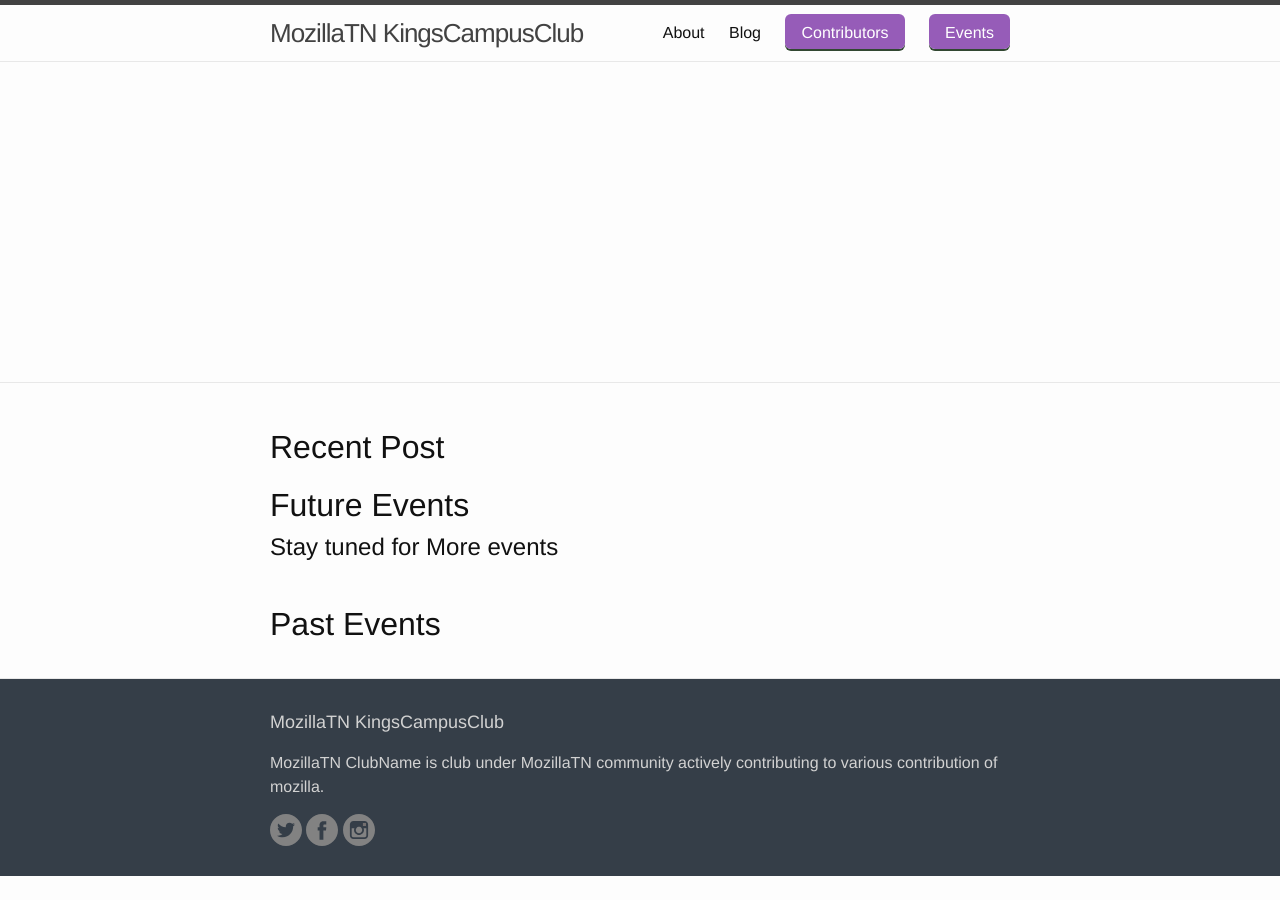
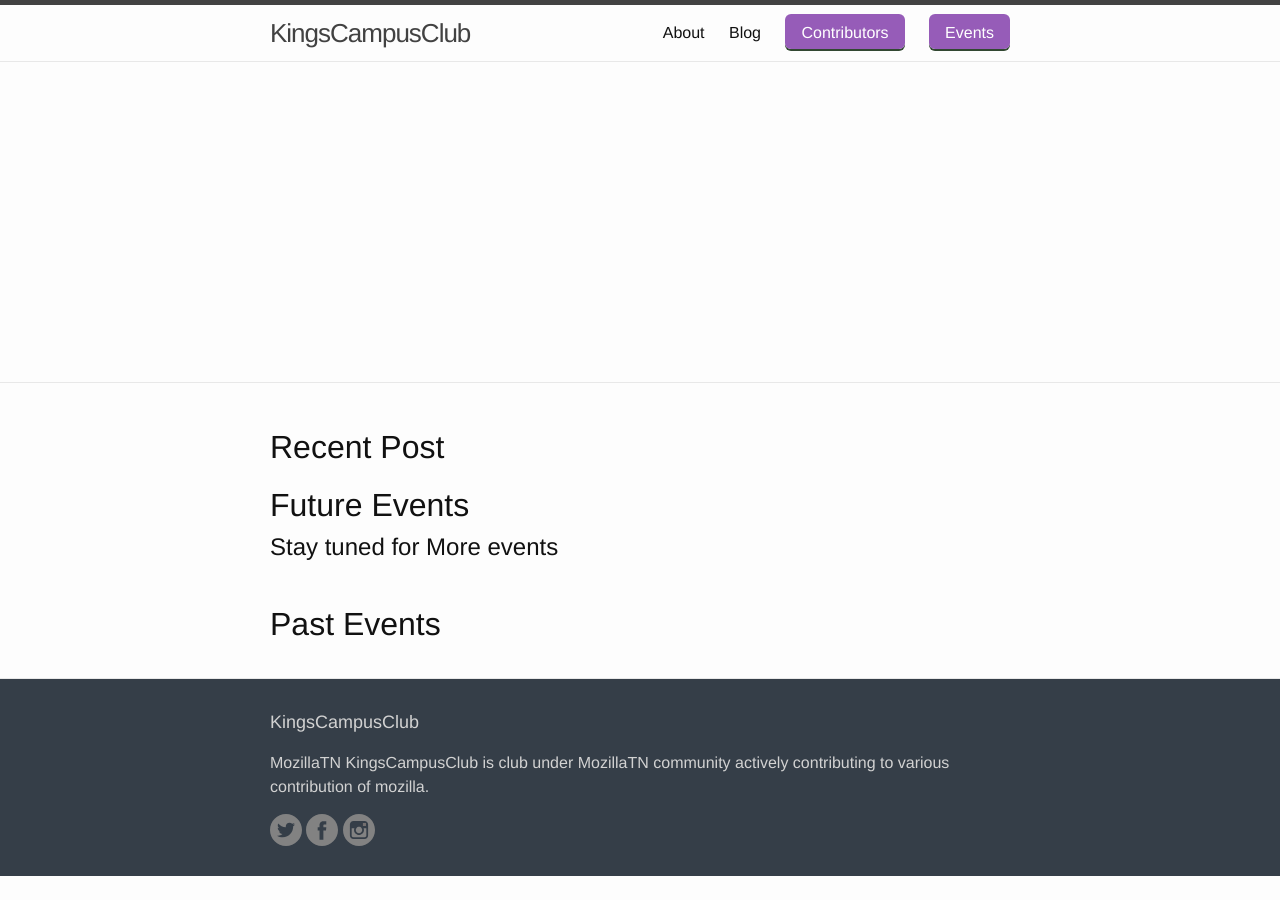
Before and after one commit to MozillaTN/KingsCampusClub, a Jekyll site: the page built from docs/index.html, in a window 1280 px wide. Built offline with Jekyll 4.4.1, drawn with Linux system fonts in a browser that asks for light colours.

Commit message:
Update _config.yml

```diff
--- a/docs/_config.yml
+++ b/docs/_config.yml
@@ -6,13 +6,13 @@
 # 'jekyll serve'. If you change this file, please restart the server process.
 
 # Site settings
-title: MozillaTN KingsCampusClub
+title: KingsCampusClub
 
 #What is the name of the events or talks you would like to host? (Example Brownbags, Talks, Lighting Talks)
 event_label: Events
 
 description: > # this means to ignore newlines until "baseurl:"
-  MozillaTN ClubName is club under MozillaTN community actively contributing to various contribution of mozilla.
+  MozillaTN KingsCampusClub is club under MozillaTN community actively contributing to various contribution of mozilla.
 
 baseurl: "" # the subpath of your site, e.g. /blog
 url: https://mozillatn.github.io/KingsCampusClub
```
